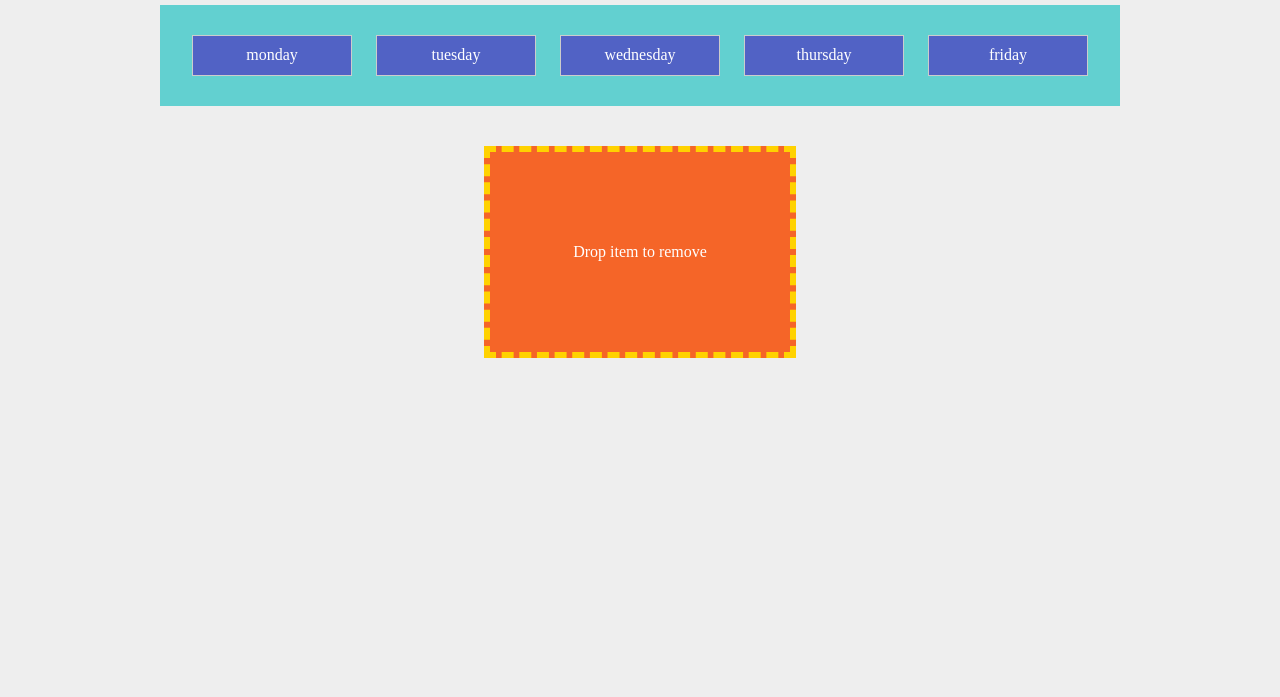
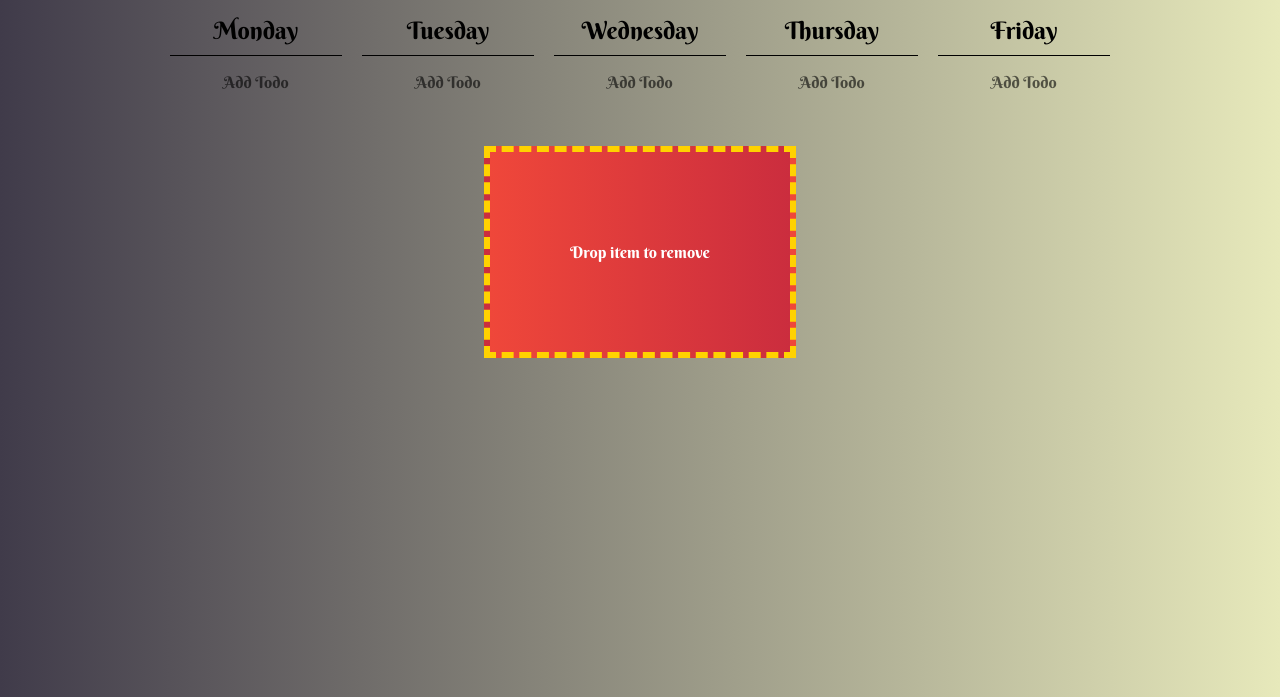
Before and after one commit to Nick-Damico/jquery-ui-todo, a website: page index.html in a window 1280 px wide. Shown: the part 103-800 px from the top of the page. Drawn offline with nearby package versions, Linux system fonts and the light colour scheme.

Commit message:
restyle app, add google fonts, add classes

```diff
--- a/css/styles.css
+++ b/css/styles.css
@@ -179,6 +179,12 @@ ul li:active {
 /* ============================================
 Todo Application
 ============================================ */
+body {
+  background: #403b4a; /* fallback for old browsers */
+ background: -webkit-linear-gradient(to right, #403b4a, #e7e9bb); /* Chrome 10-25, Safari 5.1-6 */
+ background: linear-gradient(to right, #403b4a, #e7e9bb); /* W3C, IE 10+/ Edge, Firefox 16+, Chrome 26+, Opera 12+, Safari 7+ */
+ font-family: 'Berkshire Swash', cursive;
+}
 .wrapper {
   width: 90%;
   max-width: 960px;
@@ -186,34 +192,56 @@ Todo Application
   text-align: center;
 }
 
-ul.todo--lists {
-  text-align: center;
-  padding: 8px 12px;
-  position: relative;
-}
-
-ul.todo--lists li:nth-child(2) {
-  display: none;
-}
-
-.todo--lists input {
-  width: 90%;
-  max-width: 75px;
-  text-align: center;
-}
-
-.todo--lists li {
-  background:#5162c5;
-  color:white;
-}
-
 .day-container {
   display: flex;
   justify-content: space-around;
   flex-direction: row;
   flex-wrap: nowrap;
-  background: #62d0d0;
-  padding: 20px 20px;
+  padding-bottom: 2px;
+}
+
+ul.todo--lists {
+  text-align: center;
+}
+
+.todo--lists .title {
+  background: none;
+  border: none;
+  font-size: 1.5rem;
+  border-bottom: 1px solid black;
+}
+
+ul.todo--lists li:first-child {
+  margin-bottom: 6px;
+}
+
+.todo-item-text {
+  font-family: 'Satisfy', cursive;
+}
+
+ul.todo--lists li:nth-child(2) {
+  background: none;
+  border: none;
+}
+.todo--lists input {
+  width: 100%;
+  max-width: 100px;
+  text-align: center;
+  background: none;
+  border: none;
+  text-transform: capitalize;
+  outline: none;
+}
+.todo--lists input::placeholder {
+  color: rgba(0,0,0, .6);
+}
+.todo--lists li {
+  text-transform: capitalize;
+}
+.todo--lists .emptySpace {
+    background: rgba(0,0,0, .2);
+    border: dashed 1px white;
+    height: 15px;
 }
 
 .div--remove-items {
@@ -221,7 +249,9 @@ ul.todo--lists li:nth-child(2) {
   height: 200px;
   width: 40%;
   max-width: 300px;
-  background: #f56528;
+  background: #cb2d3e;  /* fallback for old browsers */
+  background: -webkit-linear-gradient(to right, #ef473a, #cb2d3e);  /* Chrome 10-25, Safari 5.1-6 */
+  background: linear-gradient(to right, #ef473a, #cb2d3e); /* W3C, IE 10+/ Edge, Firefox 16+, Chrome 26+, Opera 12+, Safari 7+ */
   border: 6px dashed #ffd200;
   color: white;
   line-height: 200px;
--- a/index.html
+++ b/index.html
@@ -4,6 +4,7 @@
     <meta charset="utf-8">
     <title>jQuery ui</title>
     <link href="css/normalize.css" rel="stylesheet" >
+    <link href="https://fonts.googleapis.com/css?family=Berkshire+Swash|Satisfy" rel="stylesheet">
     <link href="css/styles.css" rel="stylesheet" >
     <link href="js/jquery-ui-1.12.1/jquery-ui.min.css" rel="stylesheet" >
   </head>
```
